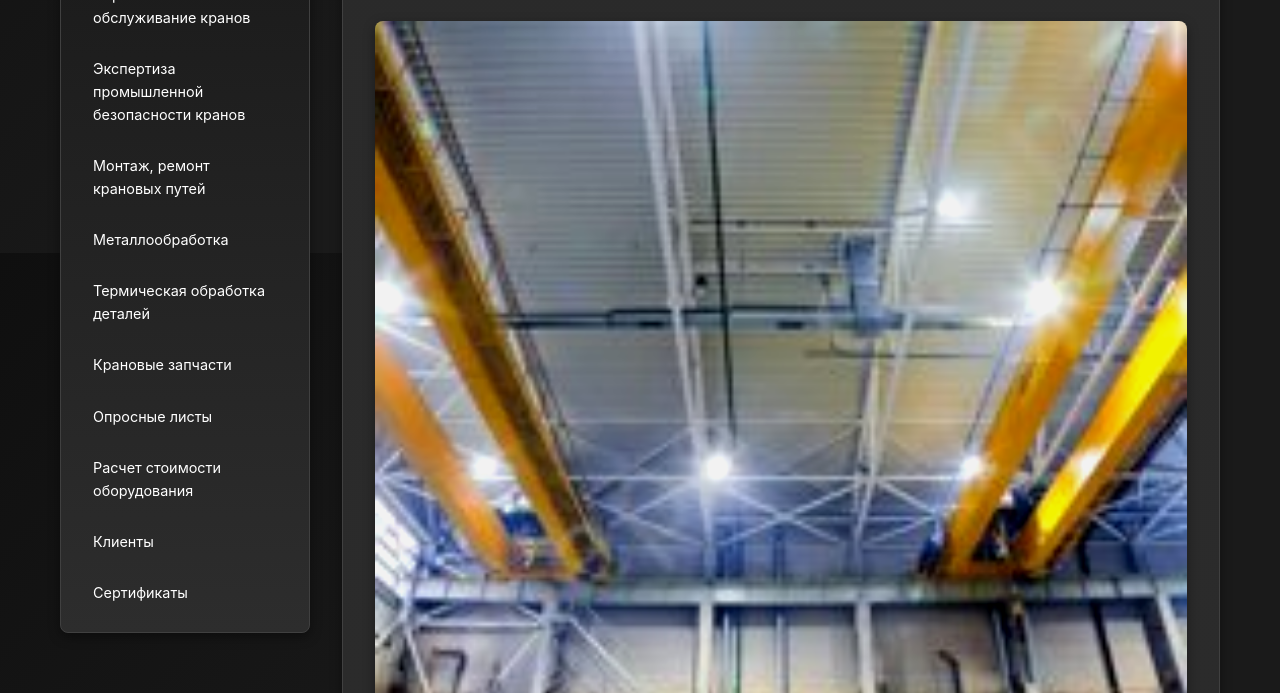
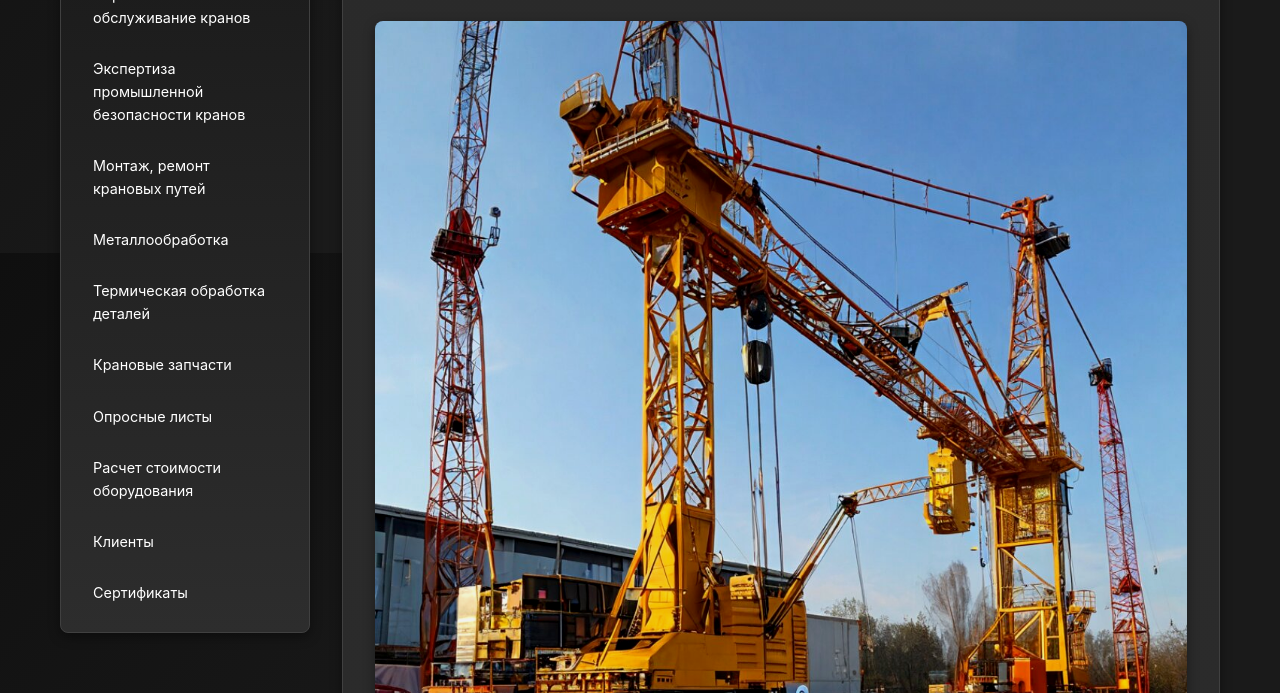
Before and after one commit to nenavizhuleto/kran-glubor, an Eleventy site: page src/index.html in a window 1280 px wide. Shown: the part 547-1240 px from the top of the page. Built offline with nearby package versions, Linux system fonts and the light colour scheme; Eleventy itself is replaced by a stand-in of ours; files that its build step writes are made by us from their sources.

Commit message:
fix index img

```diff
--- a/src/index.html
+++ b/src/index.html
@@ -10,13 +10,10 @@ ogTitle: Производство грузоподъемных механизм
 <h1>Главная</h1>
 
 <div class="featured-item">
-    <a
-        href="https://329483.21.oml.ru/&lt;meta&#32;name=&quot;yandex-verification&quot;&#32;content=&quot;d7ab7e57c9b82dc1&quot;&#32;/&gt;">
-        <div class="featured-image">
-            <img src="mostovoy_kran_sayt.jpg" alt="Ремонт мостовых кранов" />
-        </div>
-        <h2>Ремонт мостовых кранов</h2>
-    </a>
+    <div class="featured-image">
+        <img src="assets/index_crane_featured.jpg" alt="Ремонт мостовых кранов" />
+    </div>
+    <h2>Ремонт мостовых кранов</h2>
 </div>
 
 <div class="intro-text">
```
Also changed, not shown: assets/index_crane_featured.jpg (added).
